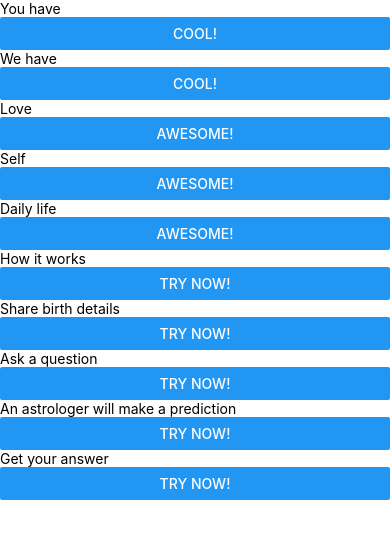
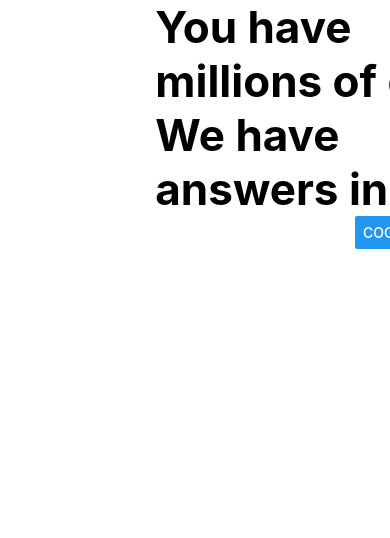
Before and after one commit to IlyaGoncharovY/SliderApp, a React Native app: screen / in a window 390 px wide. Shown: the top 538 px of the page. Built offline with nearby package versions, Linux system fonts and the light colour scheme.

Commit message:
fix(Slider) refactor style and render components

```diff
--- a/src/features/body/Slider.tsx
+++ b/src/features/body/Slider.tsx
@@ -1,16 +1,24 @@
 import React from 'react';
-import {FlatList, View} from 'react-native';
-import {DataSet, DataSetType} from '../../common/data';
-import {SliderItem} from './item/SliderItem.tsx';
+import {ScrollView, StyleSheet} from 'react-native';
+import {AwesomeItem, CoolItem, TryNowItem} from './components';
 
 export const Slider = () => {
   return (
-    <View>
-      <FlatList
-        data={DataSet}
-        renderItem={({item}) => <SliderItem sliderItem={item} />}
-        keyExtractor={(item: DataSetType) => item.id}
-      />
-    </View>
+    <ScrollView
+      horizontal={true}
+      pagingEnabled={true}
+      showsHorizontalScrollIndicator={false}
+      style={styles.container}
+      snapToAlignment={'center'}>
+      <CoolItem />
+      <AwesomeItem />
+      <TryNowItem />
+    </ScrollView>
   );
 };
+
+const styles = StyleSheet.create({
+  container: {
+    flexGrow: 1,
+  },
+});
```
